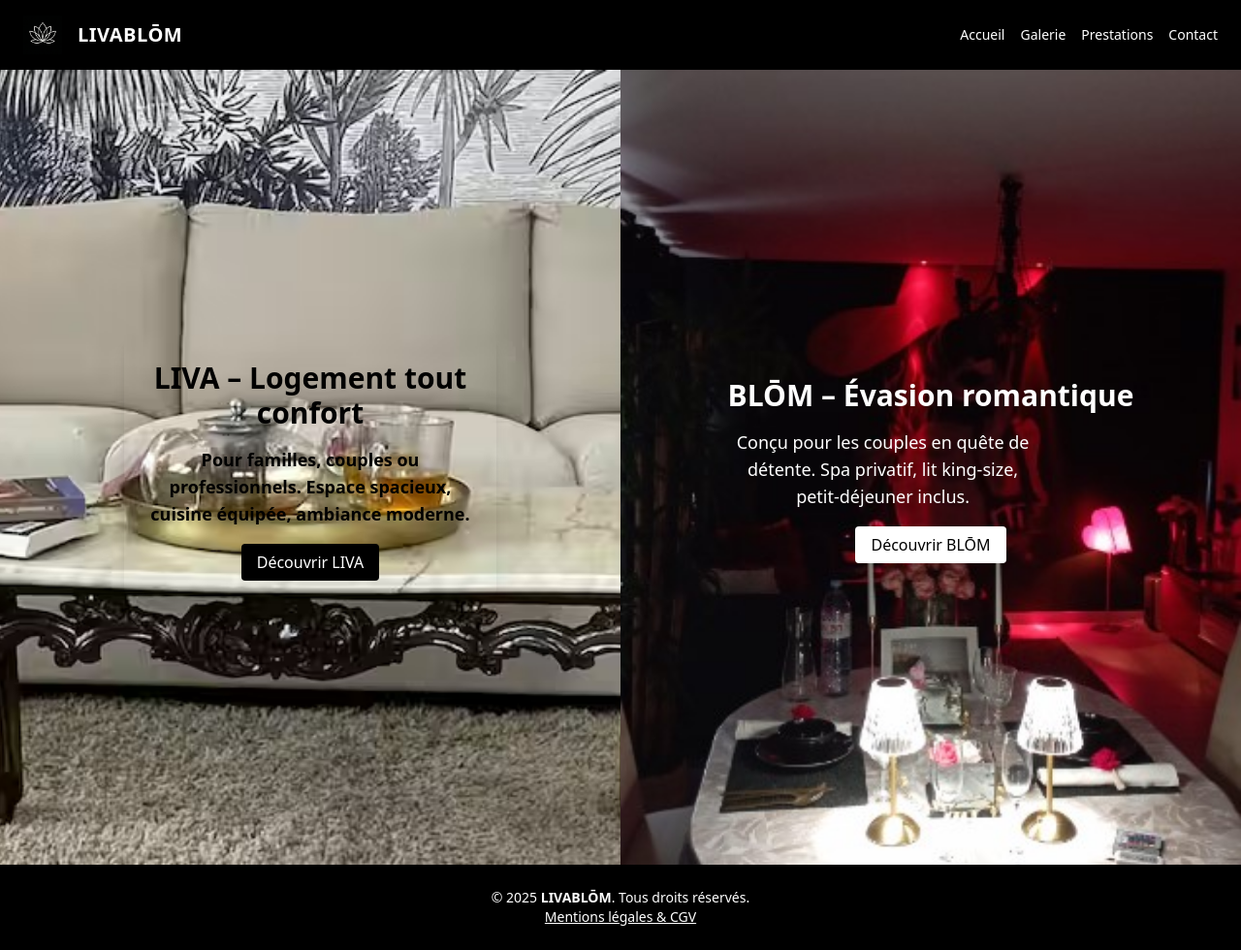
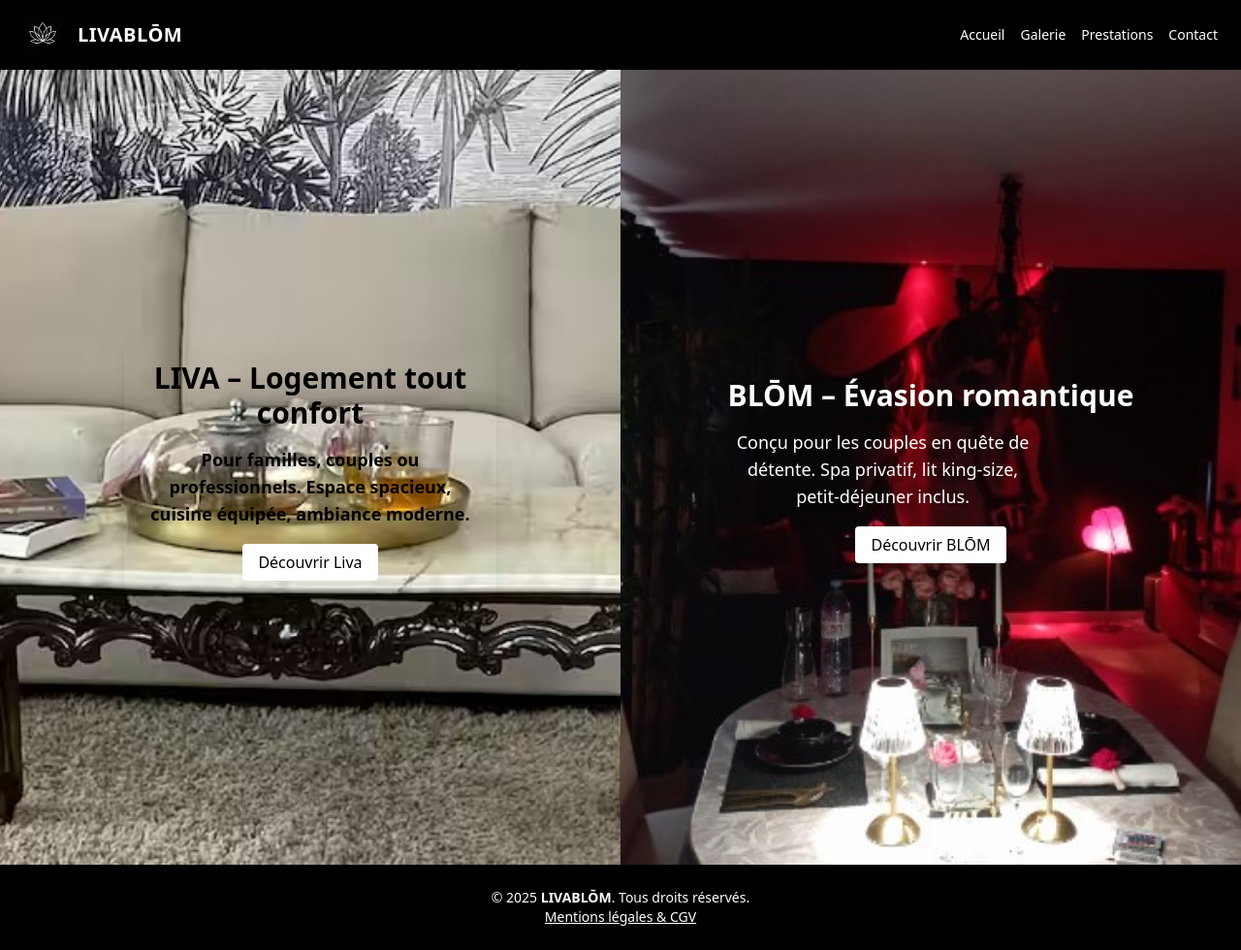
Before and after one commit to LIVABLOM/LIVABLOM, a Jekyll site: the page built from index.md, in a window 1280 px wide. Shown: the whole page at 97% size. Built offline with Jekyll 4.4.1, drawn with Linux system fonts in a browser that asks for light colours.

Commit message:
Update index.md

```diff
--- a/index.md
+++ b/index.md
@@ -13,7 +13,7 @@
       <p class="mb-6 text-lg font-semibold text-black">
         <strong>Pour familles, couples ou professionnels. Espace spacieux, cuisine équipée, ambiance moderne.</strong>
       </p>
-      <a href="{{ site.baseurl }}/liva" class="bg-black text-white py-2 px-4 rounded hover:bg-gray-800">Découvrir LIVA</a>
+      <a href="{{ site.baseurl }}/Liva" class="bg-white text-black py-2 px-4 rounded hover:bg-gray-200">Découvrir Liva</a>
     </div>
   </div>
 
```
